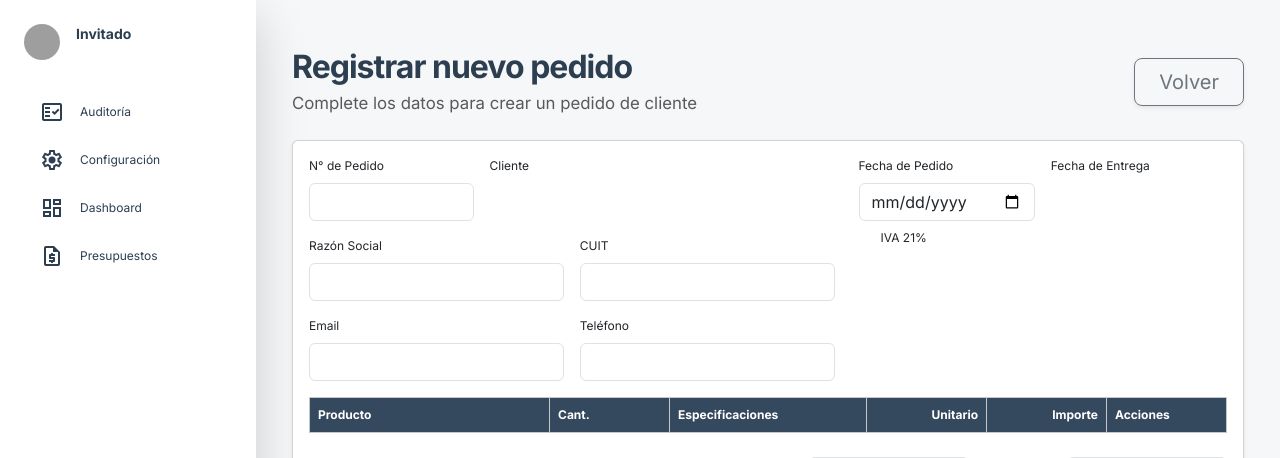
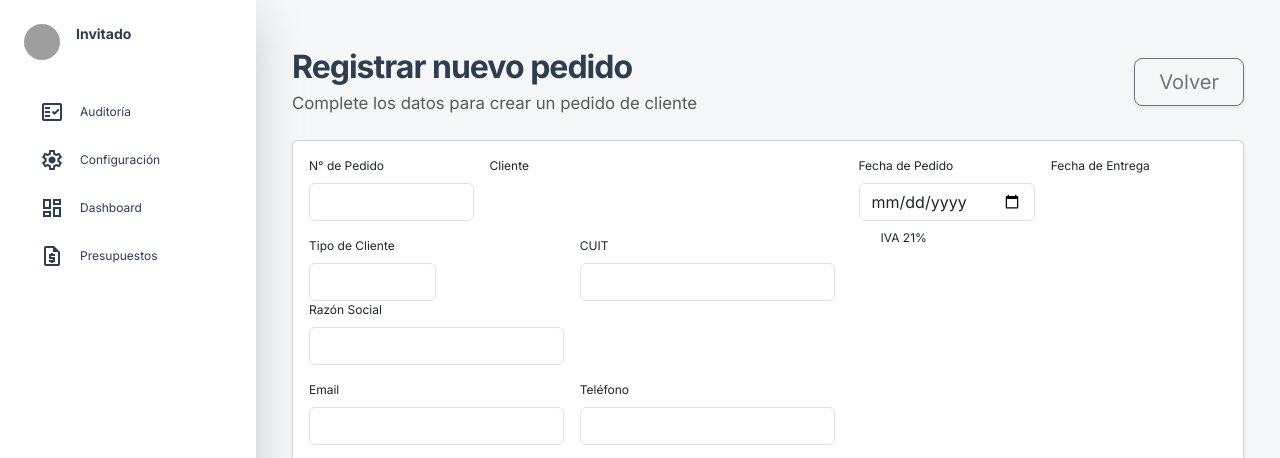
Before and after one commit to 6luciano3/imprenta_tucan, a Django app: template proyec_imprenta/imprenta_tucan/pedidos/templates/pedidos/alta_pedido.html in a window 1280 px wide. Shown: the part 67-525 px from the top of the page. Run offline with Django 5.2, Linux system fonts and the light colour scheme; the template is opened without the code that fills it, so the values that code supplies are empty; some libraries are stand-ins or nearby versions; grey boxes are pictures that could not be loaded.

Commit message:
Ajuste en Alta Pedido

```diff
--- a/proyec_imprenta/imprenta_tucan/pedidos/templates/pedidos/alta_pedido.html
+++ b/proyec_imprenta/imprenta_tucan/pedidos/templates/pedidos/alta_pedido.html
@@ -84,6 +84,10 @@
                 {{ header_form.cliente }}
               </div>
               <div class="col-md-6">
+                              <div class="col-md-6">
+                                <label class="form-label">Tipo de Cliente</label>
+                                <input type="text" id="tipoCliente" class="form-control" readonly>
+                              </div>
                 <label class="form-label">Razón Social</label>
                 <input type="text" id="razonSocialCliente" class="form-control" readonly>
               </div>
@@ -426,15 +430,15 @@
         }
         if (cantidadInput) {
           cantidadInput.value = String(c);
+                <div class="mt-2">
+                  <label class="form-label">Tipo de Cliente</label>
+                  <input type="text" id="tipoCliente" class="form-control" readonly>
+                </div>
           cantidadInput.dispatchEvent(new Event('input'));
-        }
-        recalcSubtotal();
-        scheduleCheckStock();
-      } catch (e) {
-        console.error('No se pudo agregar la línea desde la calculadora:', e);
-      }
-    }
-  })();
+              <div class="col-md-6">
+                <label class="form-label">Razón Social</label>
+                <input type="text" id="razonSocialCliente" class="form-control" readonly>
+              </div>
   </script>
     <script>
         // Autocompletar datos del cliente seleccionado
@@ -458,6 +462,15 @@
             if (cuitInput) cuitInput.value = c.cuit || '';
             if (emailInput) emailInput.value = c.email || '';
             if (telefonoInput) telefonoInput.value = c.telefono || '';
+            const tipoClienteInput = document.getElementById('tipoCliente');
+            if (tipoClienteInput) {
+              let tipo = c.tipo_cliente || '';
+              if (tipo === 'premium') tipo = 'Premium';
+              else if (tipo === 'estrategico') tipo = 'Estratégico';
+              else if (tipo === 'estandar') tipo = 'Estándar';
+              else if (tipo === 'nuevo') tipo = 'Nuevo';
+              tipoClienteInput.value = tipo;
+            }
           }
           if (clienteSelect) {
             clienteSelect.addEventListener('change', updateClienteFields);
--- a/proyec_imprenta/imprenta_tucan/pedidos/views.py
+++ b/proyec_imprenta/imprenta_tucan/pedidos/views.py
@@ -228,6 +228,7 @@ def alta_pedido(request):
             "email": c.email,
             "telefono": c.telefono,
             "celular": c.celular or "",
+            "tipo_cliente": getattr(c, 'tipo_cliente', '') or '',
         })
 
     return render(
--- a/run.py
+++ b/run.py
@@ -3,13 +3,10 @@
 import os
 import sys
 import subprocess
-from dotenv import load_dotenv
 
 def main():
     # Cargar variables de entorno desde .env si existe
-    dotenv_path = os.path.join(os.path.dirname(__file__), '.env')
-    if os.path.exists(dotenv_path):
-        load_dotenv(dotenv_path)
+    # (Eliminado uso de dotenv para evitar errores si no está instalado)
     print("=" * 50)
     print("    INICIANDO SERVIDOR IMPRENTA TUCAN")
     print("=" * 50)
```
Also changed, not shown: proyec_imprenta/imprenta_tucan/clientes/forms.py (+17 -2 lines), proyec_imprenta/imprenta_tucan/clientes/models.py (+13 -0 lines), proyec_imprenta/imprenta_tucan/clientes/templates/clientes/alta.html (+14 -0 lines), proyec_imprenta/imprenta_tucan/clientes/migrations/0012_cliente_tipo_cliente.py (added), proyec_imprenta/imprenta_tucan/db.sqlite3.
